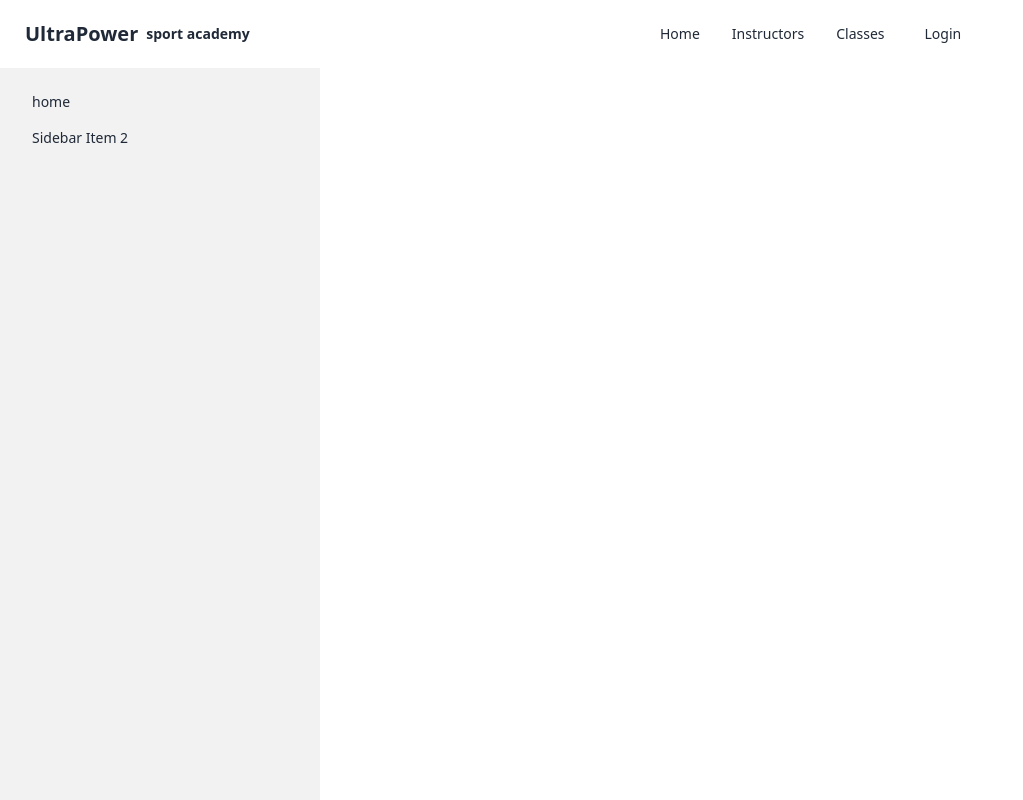
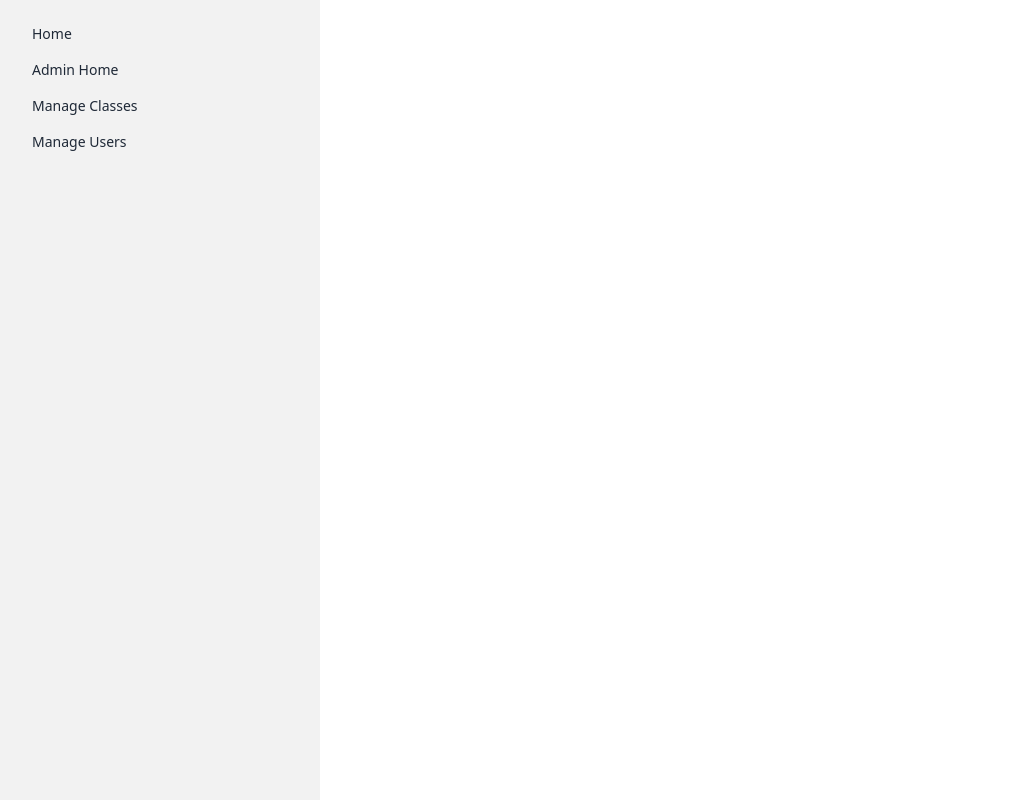
Before and after one commit to sobujhasan1000/ultra-power-sport, a React (Vite) app: page /dashboard in a window 1280 px wide. Shown: the top 800 px of the page, without its empty margins (0-1023 px from the left). Built offline with nearby package versions, Linux system fonts and the light colour scheme; no server answers.

Commit message:
admin create and dashboard crate

```diff
--- a/src/Pages/Dashboard/Dashboard.jsx
+++ b/src/Pages/Dashboard/Dashboard.jsx
@@ -1,6 +1,7 @@
 import React from 'react';
-import { Link } from 'react-router-dom';
+import { Link, Outlet } from 'react-router-dom';
 
+const isAdmin=true;
 const Dashboard = () => {
     return (
         <div>
@@ -8,6 +9,7 @@ const Dashboard = () => {
   <input id="my-drawer-2" type="checkbox" className="drawer-toggle" />
   <div className="drawer-content flex flex-col items-center justify-center">
     {/* Page content here */}
+    <Outlet></Outlet>
     <label htmlFor="my-drawer-2" className="btn btn-primary drawer-button lg:hidden">Open drawer</label>
 
   </div>
@@ -15,8 +17,20 @@ const Dashboard = () => {
     <label htmlFor="my-drawer-2" className="drawer-overlay"></label>
     <ul className="menu p-4 w-80 h-full bg-base-200 text-base-content">
       {/* Sidebar content here */}
-      <li><Link to='/'>home</Link></li>
-      <li><a>Sidebar Item 2</a></li>
+      {
+        isAdmin?<>
+        <li><Link to='/'>Home</Link></li>
+        <li><Link >Admin Home</Link></li>
+        <li><Link>Manage Classes</Link></li>
+        <li><Link>Manage Users</Link></li>
+        </>
+        :<>
+        <li><Link to='/'>Home</Link></li>
+      <li><Link to='/dashboard/selectedClass'>Selected Class</Link></li>
+      <li><Link to='/dashboard/enroledClass'>Enroled Class</Link></li>
+      <li><Link to='/dashboard/selectedClass'>Payment Histroy</Link></li>
+        </>
+      }
     </ul>
 
   </div>
--- /dev/null
+++ b/src/Pages/Dashboard/StudentPage/EnroledClass.jsx
@@ -0,0 +1,11 @@
+import React from 'react';
+
+const EnroledClass = () => {
+    return (
+        <div>
+            <h1>my enroleed class</h1>
+        </div>
+    );
+};
+
+export default EnroledClass;
--- /dev/null
+++ b/src/Pages/Dashboard/StudentPage/PaymentHistroy.jsx
@@ -0,0 +1,11 @@
+import React from 'react';
+
+const PaymentHistroy = () => {
+    return (
+        <div>
+            <h1>payment histroy</h1>
+        </div>
+    );
+};
+
+export default PaymentHistroy;
--- /dev/null
+++ b/src/Pages/Dashboard/StudentPage/SelectedClass.jsx
@@ -0,0 +1,11 @@
+import React from 'react';
+
+const SelectedClass = () => {
+    return (
+        <div>
+            <h1>all selected class</h1>
+        </div>
+    );
+};
+
+export default SelectedClass;
--- a/src/Pages/LogIn/LogIn.jsx
+++ b/src/Pages/LogIn/LogIn.jsx
@@ -35,8 +35,8 @@ const LogIn = () => {
         <div className='my-4'>
            <div>
            <form onSubmit={handleSubmit(onSubmit)} className='flex flex-col w-96 text-center gap-8'>
-                <input className='p-2 bg-sky-100 rounded-md' type='email'  {...register("email")} placeholder='email' />
-                <input className='p-2 bg-sky-100 rounded-md' type='password'  {...register("password")} placeholder='password' />
+                <input className='p-2 bg-sky-100 rounded-md' type='email'  {...register("email",{required:true})} placeholder='email' />
+                <input className='p-2 bg-sky-100 rounded-md' type='password'  {...register("password",{required:true})} placeholder='password' />
                 <input className='btn' type="submit" />
             </form>
             <GoogleLogIn></GoogleLogIn> <br />
```
Also changed, not shown: src/Routers/Routers.jsx (+19 -3 lines).
